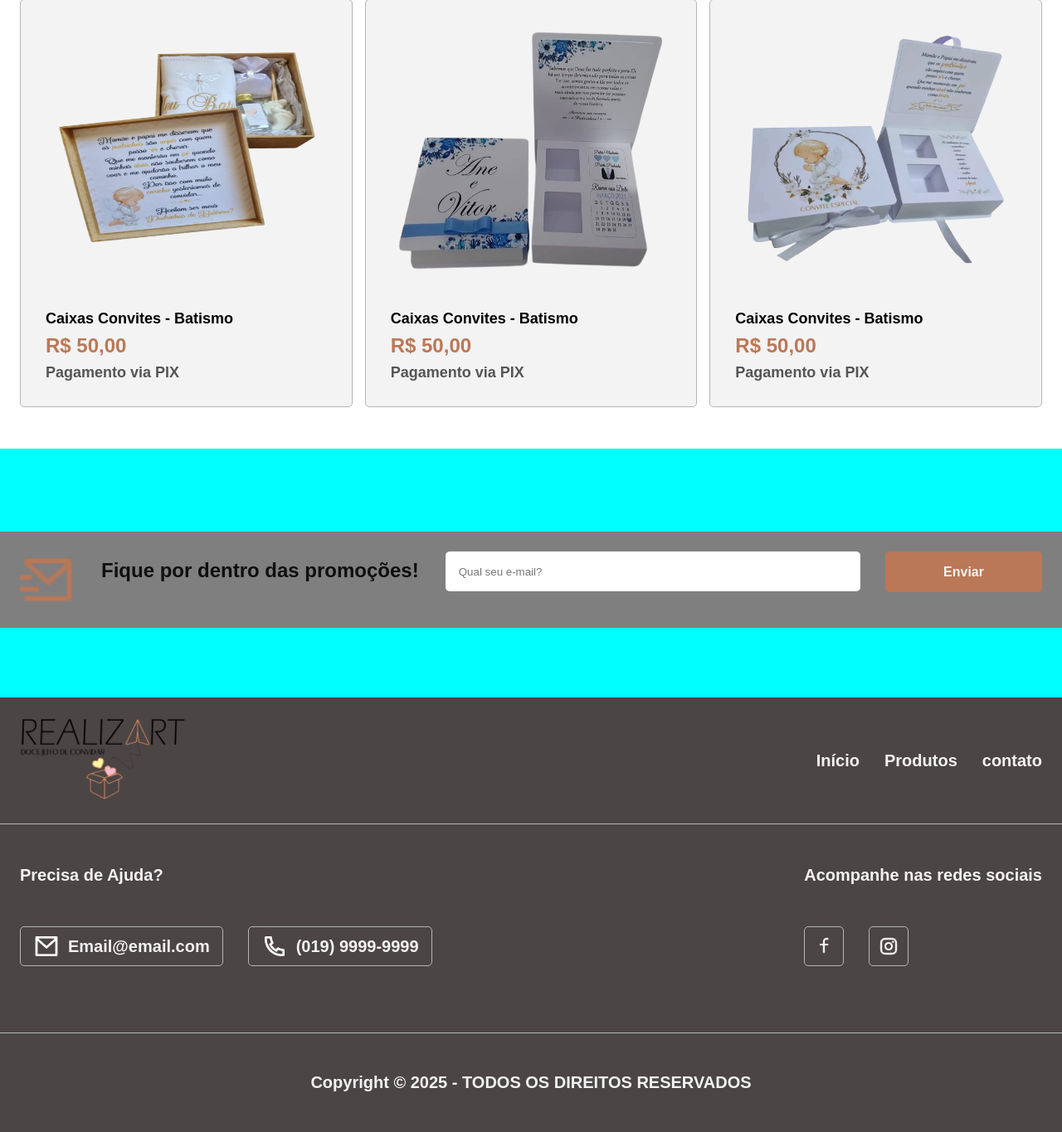
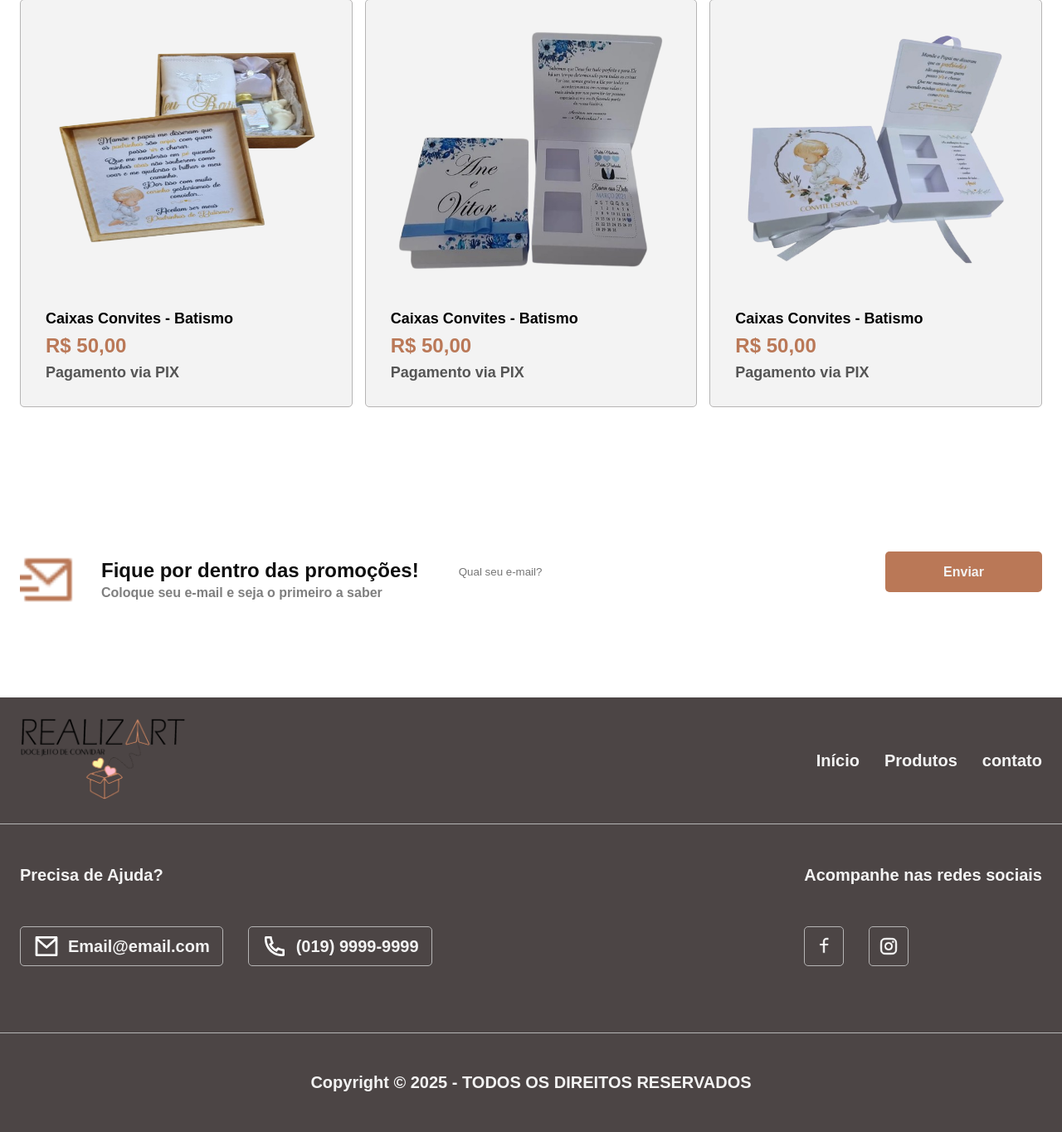
Before and after one commit to FlavioDosReis/Projeto-Integrado---Desenvolvimento-Web---Loja-Virtual, a PHP site: page / in a window 1280 px wide. Shown: the part 1747-3112 px from the top of the page at 83% size. Run offline with PHP 8.4, Linux system fonts and the light colour scheme.

Commit message:
atualizando newsletter

```diff
--- a/css/components/newsletter.css
+++ b/css/components/newsletter.css
@@ -1,12 +1,14 @@
-.newsletter {
-      background-color: aqua;
+section .newsletter {
+      background-image: url(/assets/images/ui/bg-newsletter.JPG);
+      background-repeat: no-repeat;
+
 }
 .newsletter__container {
   display: flex;
   flex-direction: column;
   padding: 24px 24px;
   gap: 32px;
-  background-color: #7f7f7f;
+
 
 }
 .newsletter__left {
```
